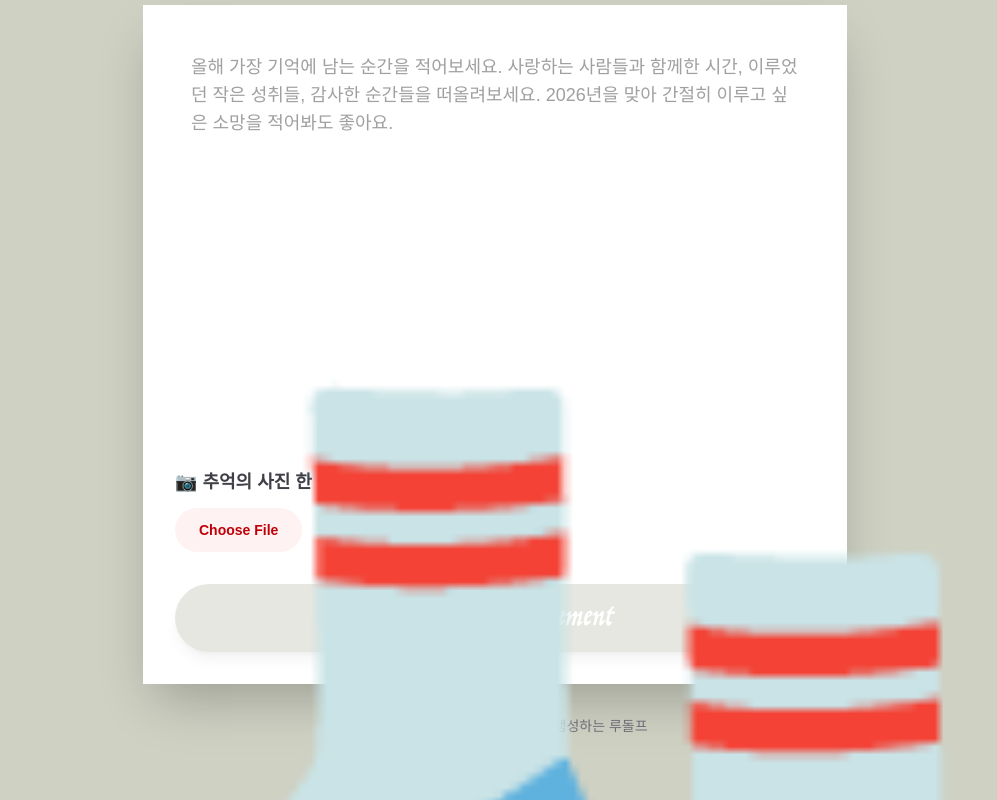
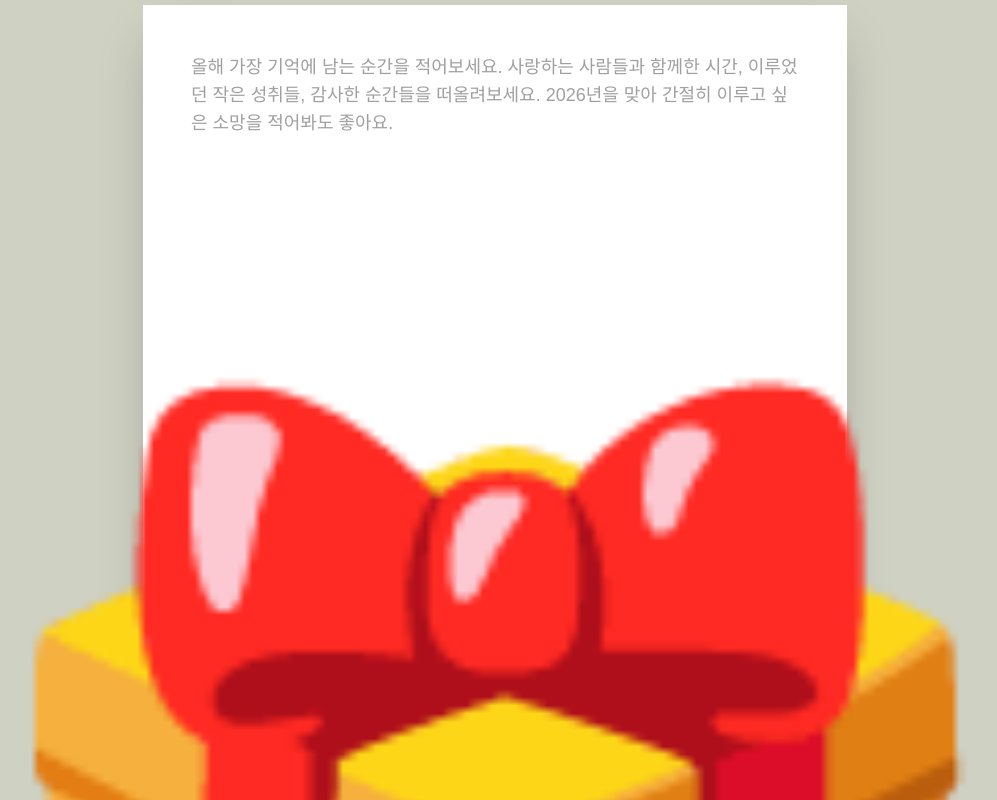
Before and after one commit to ajangeunajang-kaist/christmas, a Next.js app: page / in a window 1280 px wide. Shown: the part 596-1396 px from the top of the page, without its empty margins (145-1142 px from the left). Built offline with nearby package versions, Linux system fonts and the light colour scheme.

Commit message:
Fix: 선물 모션

```diff
--- a/app/page.tsx
+++ b/app/page.tsx
@@ -33,6 +33,7 @@ export default function Home() {
   };
 
   const handleSubmit = () => {
+    // 저장 로직 추가 예정
     setIsAnimating(true);
 
     setTimeout(() => {
@@ -54,15 +55,17 @@ export default function Home() {
             The Way We Reminisce
           </h1>
           <p className="text-lg text-zinc-600 dark:text-zinc-400">
-            2025년을 돌아보며 기억에 남는 순간, 혹은 새해를 맞이하며 바라는 소망을
-            기록해보세요
+            2025년을 돌아보며 기억에 남는 순간, 혹은 새해를 맞이하며 바라는
+            소망을 기록해보세요
           </p>
         </div>
 
         {/* Letter Writing Section */}
         <div
           className={`w-full h-full bg-white dark:bg-zinc-900 shadow-2xl p-8 transition-all duration-1000 ${
-            isAnimating ? 'opacity-0 scale-50 translate-y-96' : 'opacity-100 scale-100 translate-y-0'
+            isAnimating
+              ? "opacity-0 scale-50 translate-y-96"
+              : "opacity-100 scale-100 translate-y-0"
           }`}
         >
           <textarea
@@ -117,11 +120,11 @@ export default function Home() {
 
         {/* Christmas Stocking Animation */}
         <div
-          className={`fixed bottom-0 right-10 text-[70vw] transition-all duration-1000 ${
-            isAnimating ? 'translate-y-0 scale-110' : 'translate-y-full'
+          className={`fixed bottom-0 left-0 text-center w-full text-[70vw] transition-all duration-1000 ${
+            isAnimating ? "translate-y-0 scale-110" : "translate-y-full"
           }`}
         >
-          🧦
+          🎁
         </div>
 
         {/* Footer */}
```
